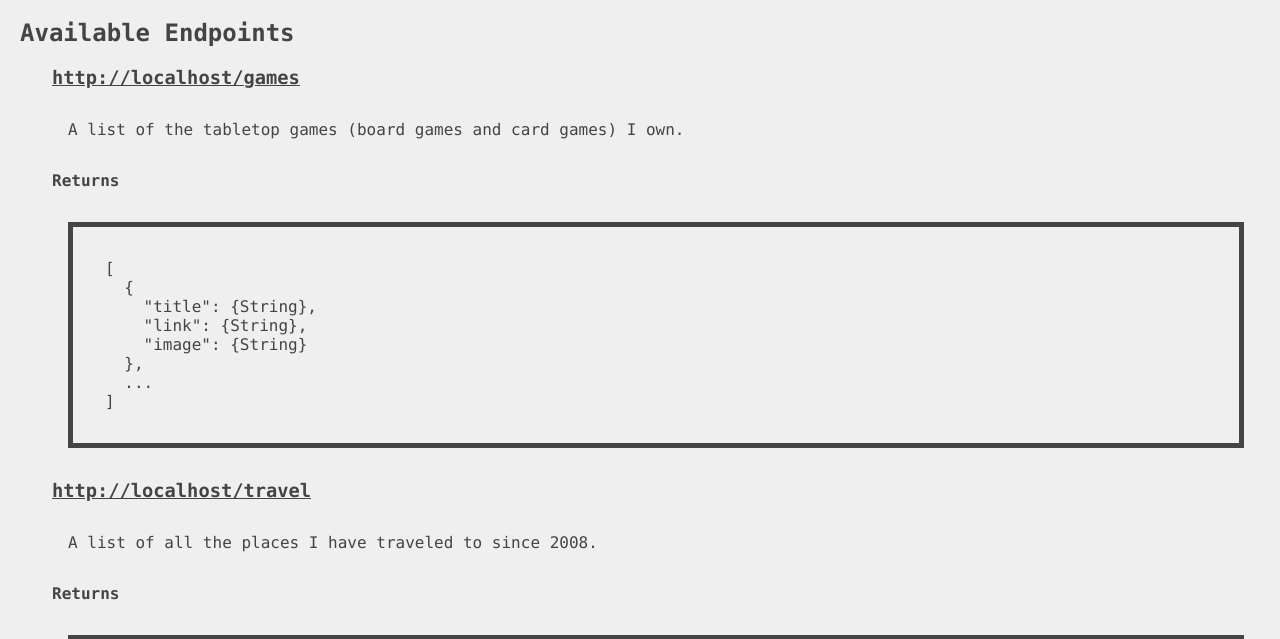
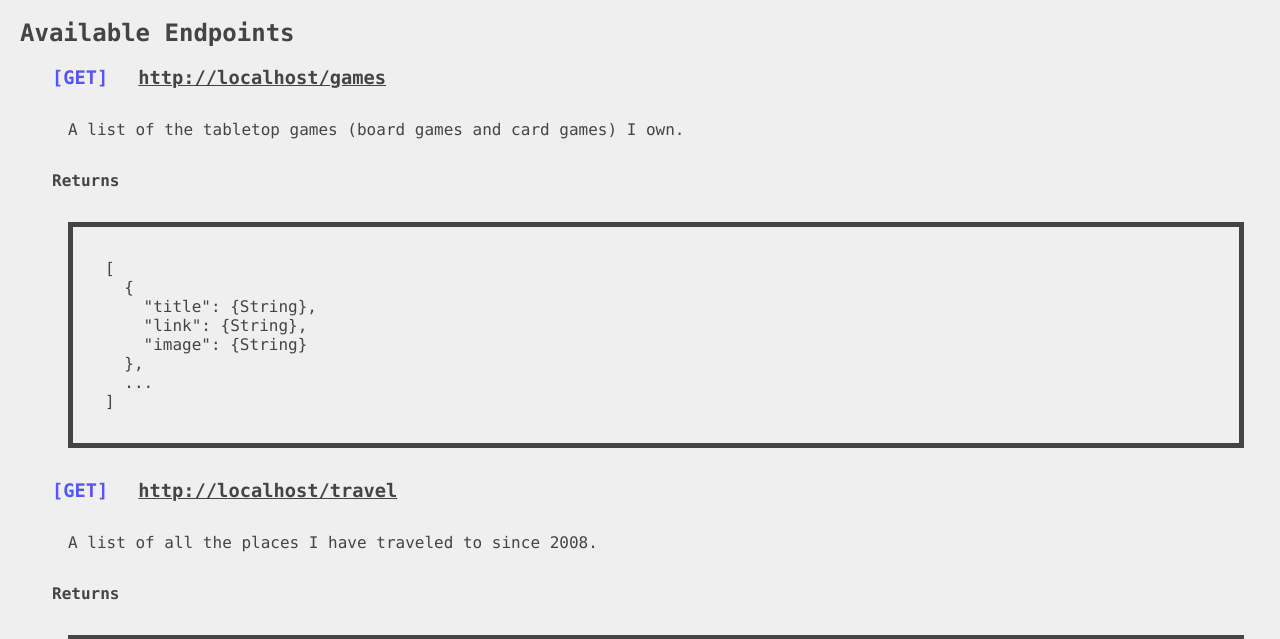
Before and after one commit to jsegal205/jimsegal-api, a website: page docs/index.html in a window 1280 px wide. Shown: the part 82-721 px from the top of the page. Drawn offline with Linux system fonts and the light colour scheme.

Commit message:
add http verbs to docs

```diff
--- a/docs/index.html
+++ b/docs/index.html
@@ -34,13 +34,20 @@
         margin: 2em 1em;
         padding: 2em;
       }
+      .httpverb {
+        color: #5555ff;
+        margin-right: 1em;
+      }
     </style>
   </head>
   <body>
     <h1>Api.JimSegal.com</h1>
     <h2>Available Endpoints</h2>
     <div class="endpoints">
-      <h3><a class="endpoint" href="/games">/games</a></h3>
+      <h3>
+        <span class="httpverb">[GET]</span>
+        <a class="endpoint" href="/games">/games</a>
+      </h3>
       <div class="abstract">
         A list of the tabletop games (board games and card games) I own.
       </div>
@@ -55,7 +62,10 @@
         &nbsp;&nbsp;...<br />
         ]
       </blockquote>
-      <h3><a class="endpoint" href="/travel">/travel</a></h3>
+      <h3>
+        <span class="httpverb">[GET]</span>
+        <a class="endpoint" href="/travel">/travel</a>
+      </h3>
       <div class="abstract">
         A list of all the places I have traveled to since 2008.
       </div>
@@ -77,6 +87,7 @@
         ]
       </blockquote>
       <h3>
+        <span class="httpverb">[GET]</span>
         <a class="endpoint" href="/travel/frequented">/travel/frequented</a>
       </h3>
       <div class="abstract">
@@ -95,6 +106,7 @@
         ]
       </blockquote>
       <h3>
+        <span class="httpverb">[GET]</span>
         <a class="endpoint" href="/travel/furthest">/travel/furthest</a>
       </h3>
       <div class="abstract">
```
